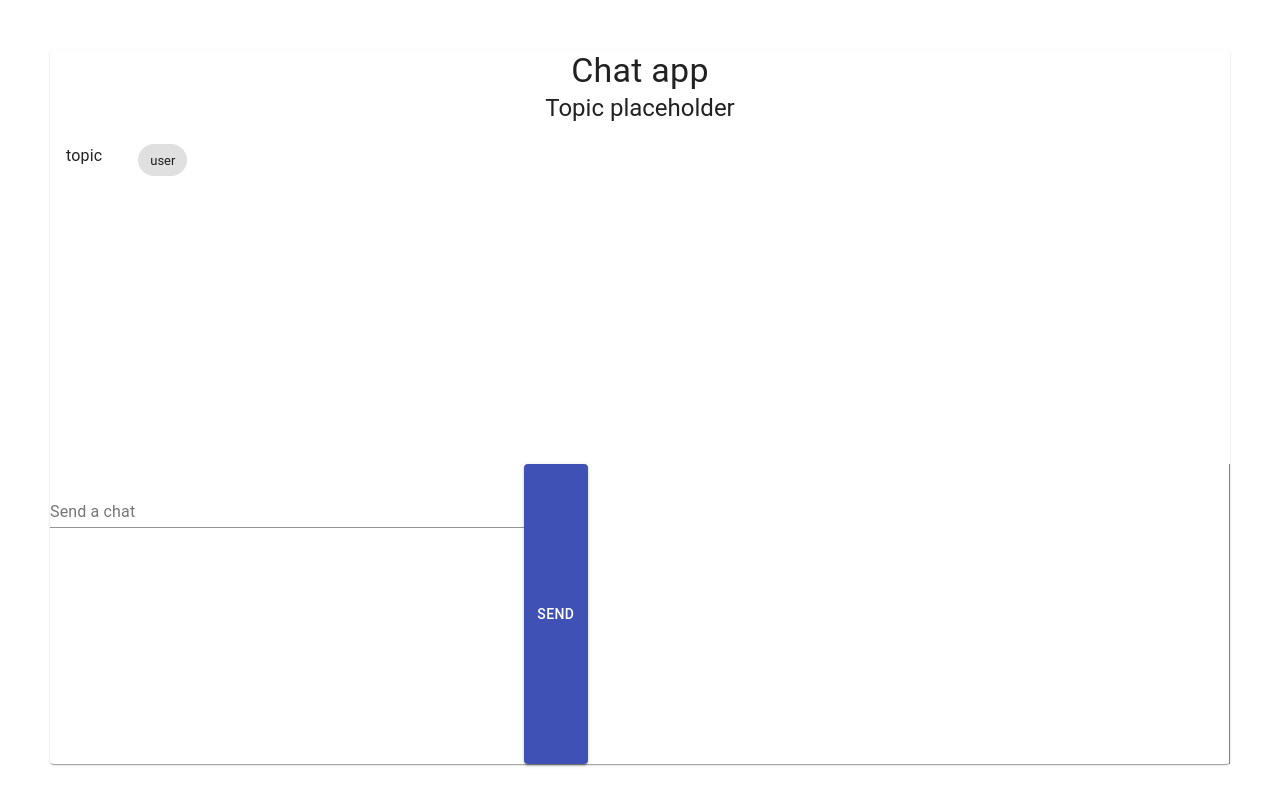
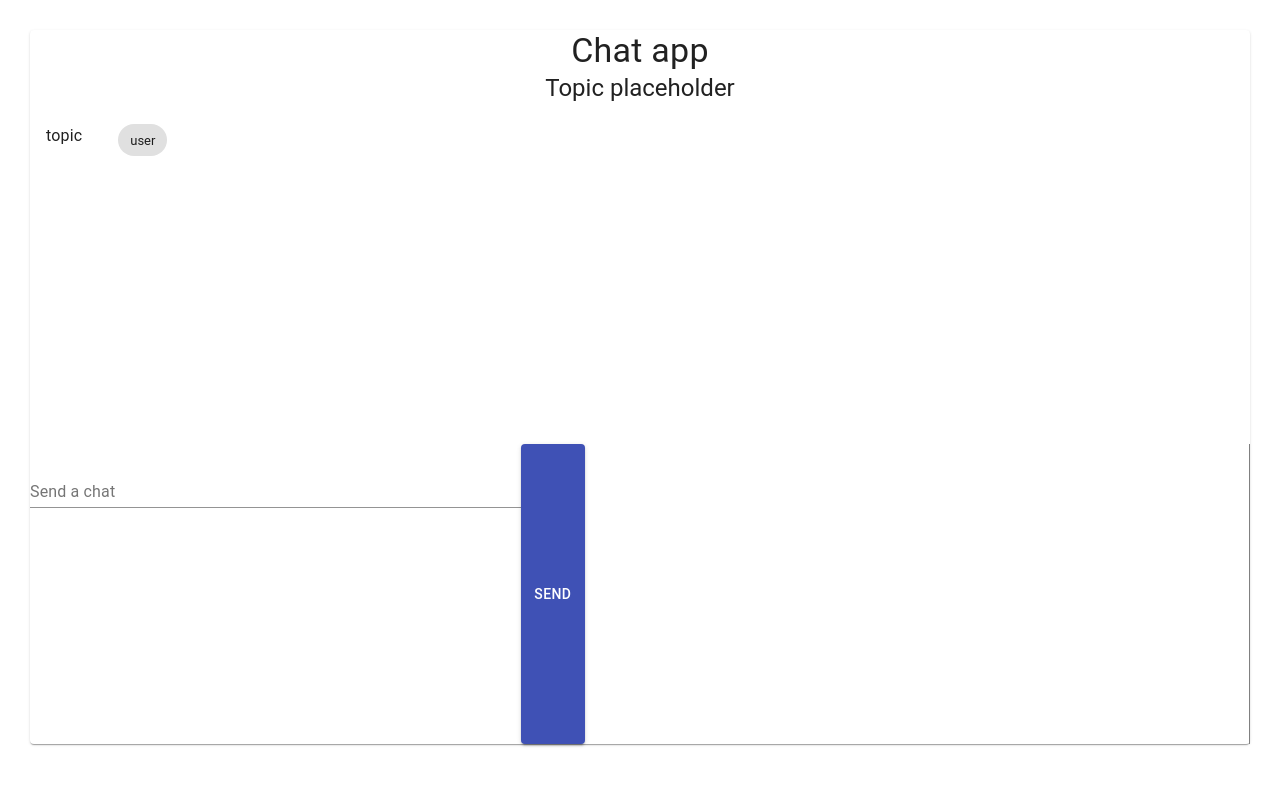
Before and after one commit to chikondiman/chats, a React (Create React App) app: page / in a window 1280 px wide. Shown: the top 806 px of the page. Built offline with nearby package versions, Linux system fonts and the light colour scheme.

Commit message:
Update Dashboard.js

```diff
--- a/src/components/Dashboard.js
+++ b/src/components/Dashboard.js
@@ -12,7 +12,7 @@ import TextField from '@material-ui/core/TextField';
 
 const useStyles = makeStyles(theme => ({
     root: {
-        margin: '50px',
+        margin: '30px',
         padding: theme.spacing(3,2).Dashboard
     },
     flex: {
@@ -33,7 +33,8 @@ const useStyles = makeStyles(theme => ({
 
     },
     button: {
-        width: '15px'
+        width: '15px',
+        height: '5px'
 
     }
 }));
```
